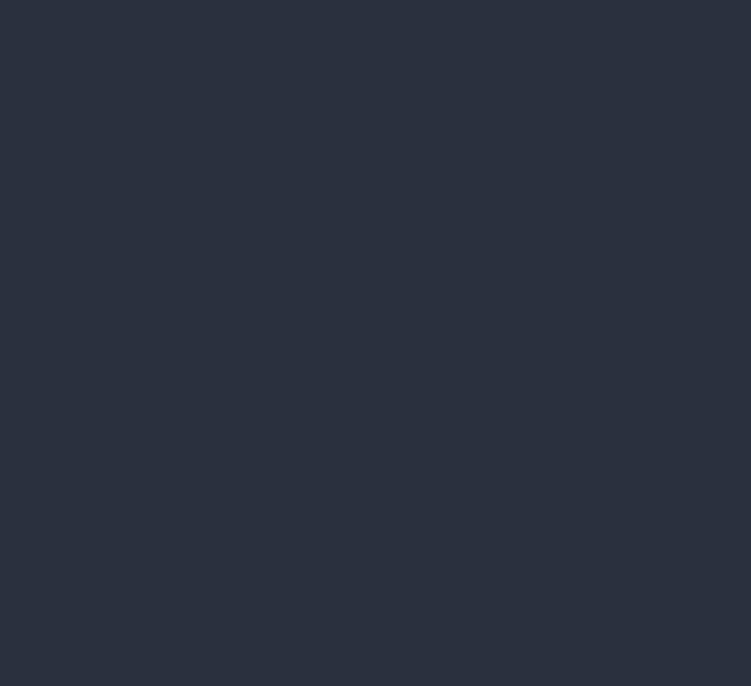
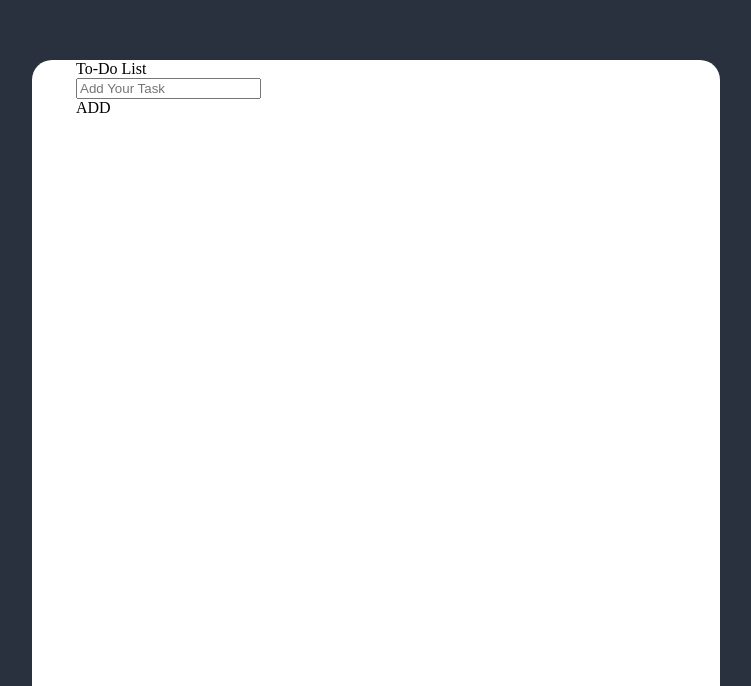
Before and after one commit to OrlandoJim24/to-do-list, a React (Vite) app: page / in a window 1280 px wide. Shown: the part 114-800 px from the top of the page, without its empty margins (264-1015 px from the left). Built offline with nearby package versions, Linux system fonts and the light colour scheme.

Commit message:
Added Todo component UI with input field and add button

```diff
--- a/index.html
+++ b/index.html
@@ -4,7 +4,7 @@
     <meta charset="UTF-8" />
     <link rel="icon" type="image/svg+xml" href="/favicon.svg" />
     <meta name="viewport" content="width=device-width, initial-scale=1.0" />
-    <title>Todo List</title>
+    <title>Todo Lis</title>
   </head>
   <body>
     <div id="root"></div>
--- a/src/App.jsx
+++ b/src/App.jsx
@@ -1,11 +1,12 @@
 
+import Todo from './Components/Todo';
 const App = () => {
 
 
 
   return (
     <div>
-
+       <Todo/>
     </div>
   )
 };
--- a/src/Components/Todo.jsx
+++ b/src/Components/Todo.jsx
@@ -3,16 +3,12 @@ import './CSS/Todo.css'
 const Todo = () => {
   return (
     <div className='todo'>
-      <div className="todo-header">To-Do List</div>
-
-      <div className="todo-add">
-        <input type="text" placeholder='Add Your Task' />
-        <div className="todo-add-btn">ADD</div>
-      </div>
-
-      <div className="todo-list">
-
-      </div>
+     <div className="todo-header">To-Do List</div>
+    <div className="todo-add">
+      <input type="text" placeholder='Add Your Task' className='todo-input'/>
+      <div className="todo-add-btn">ADD</div>
+    </div>
+    <div className="todo-list"></div>
     </div>
   )
 }
--- a/src/Components/Todoitems.jsx
+++ b/src/Components/Todoitems.jsx
@@ -1,4 +1,4 @@
-import React from 'react'
+import './CSS/Todoitems.css'
 
 const Todoitems = () => {
   return (
```
